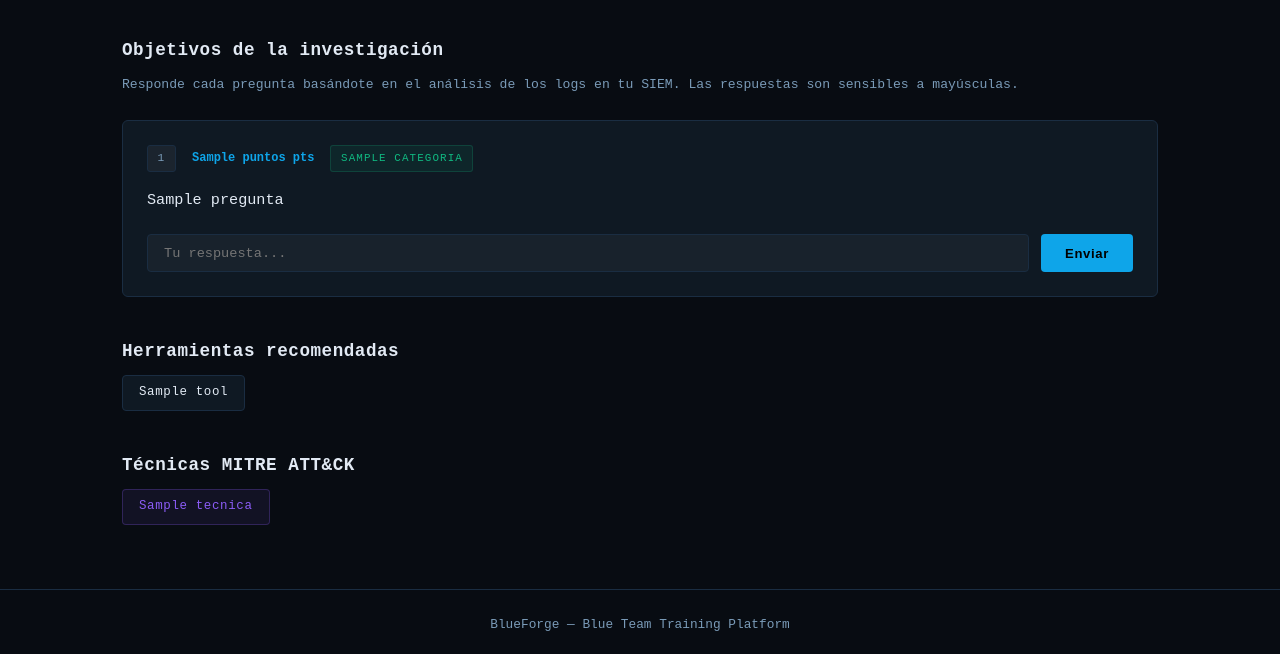
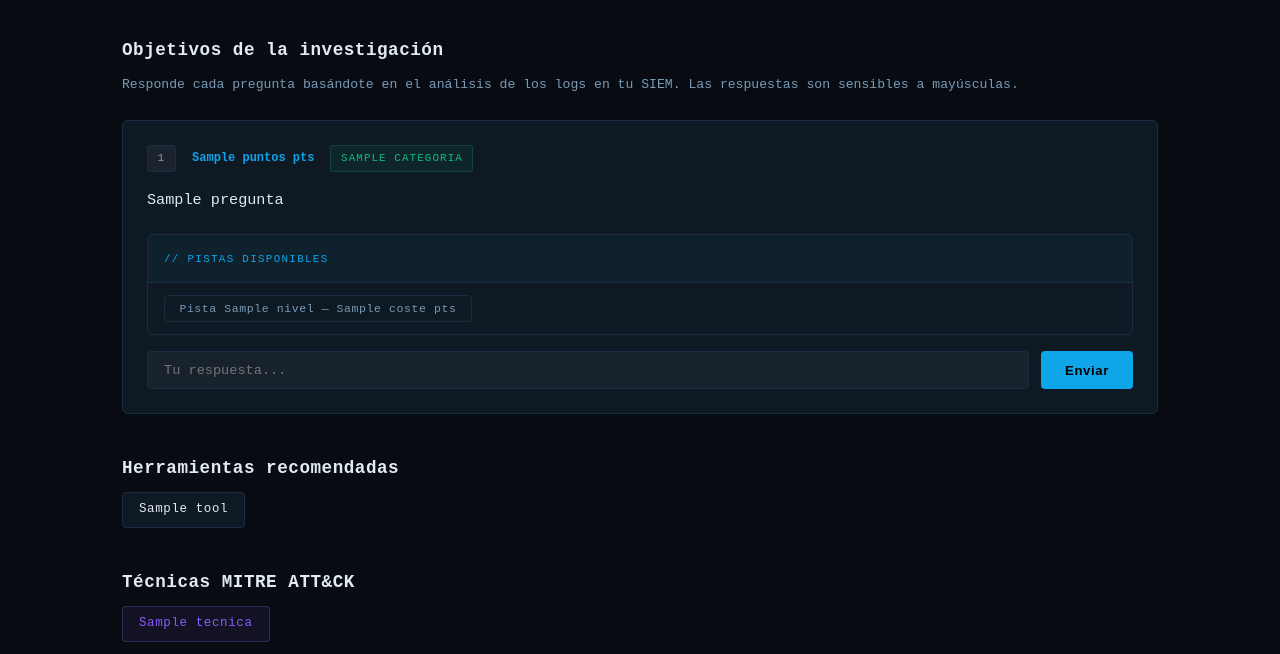
Before and after one commit to mekzzz8/BlueForge, a Flask app: template templates/scenario.html in a window 1280 px wide. Shown: the part 498-1152 px from the top of the page. Before the commit the page ends 1129 px from the top, so only its background shows below. Run offline with Flask 3, Linux system fonts and the light colour scheme; the template is opened without the code that fills it: most values are stand-ins (such as "Sample title", 1, 10 or a date in 2020); data that the repository does not hold is empty.

Commit message:
feat: progressive hints system with point cost

```diff
--- a/core/app.py
+++ b/core/app.py
@@ -22,29 +22,46 @@
         "herramientas": ["Kibana", "Volatility", "Wireshark"],
         "tecnicas_mitre": ["T1566.001", "T1059.001", "T1547.001", "T1486"],
         "objetivos": [
-            {
-                "id": "OBJ-001",
-                "pregunta": "¿Cuál es el nombre del proceso malicioso que inició el ataque?",
-                "categoria": "Threat Hunting",
-                "flag": "svchost_fake.exe",
-                "puntos": 150
-            },
-            {
-                "id": "OBJ-002",
-                "pregunta": "¿Qué dirección IP externa contactó el malware durante la fase C2?",
-                "categoria": "Network Forensics",
-                "flag": "185.220.101.47",
-                "puntos": 200
-            },
-            {
-                "id": "OBJ-003",
-                "pregunta": "¿Qué clave de registro usó el malware para establecer persistencia?",
-                "categoria": "Incident Response",
-                "flag": "HKLM\\SOFTWARE\\Microsoft\\Windows\\CurrentVersion\\Run",
-                "puntos": 250
-            }
+    {
+        "id": "OBJ-001",
+        "pregunta": "¿Cuál es el nombre del proceso malicioso que inició el ataque?",
+        "categoria": "Threat Hunting",
+        "flag": "svchost_fake.exe",
+        "puntos": 150,
+        "hints": [
+            {"nivel": 1, "coste": 0,   "archivo": "hint-obj001-1.md"},
+            {"nivel": 2, "coste": 50,  "archivo": "hint-obj001-2.md"},
+            {"nivel": 3, "coste": 100, "archivo": "hint-obj001-3.md"}
         ]
     },
+    {
+        "id": "OBJ-002",
+        "pregunta": "¿Qué dirección IP externa contactó el malware durante la fase C2?",
+        "categoria": "Network Forensics",
+        "flag": "185.220.101.47",
+        "puntos": 200,
+        "hints": [
+            {"nivel": 1, "coste": 0,   "archivo": "hint-obj002-1.md"},
+            {"nivel": 2, "coste": 50,  "archivo": "hint-obj002-2.md"},
+            {"nivel": 3, "coste": 100, "archivo": "hint-obj002-3.md"}
+        ]
+    },
+    {
+        "id": "OBJ-003",
+        "pregunta": "¿Qué clave de registro usó el malware para establecer persistencia?",
+        "categoria": "Incident Response",
+        "flag": "HKLM\\SOFTWARE\\Microsoft\\Windows\\CurrentVersion\\Run",
+        "puntos": 250,
+        "hints": [
+            {"nivel": 1, "coste": 0,   "archivo": "hint-obj003-1.md"},
+            {"nivel": 2, "coste": 50,  "archivo": "hint-obj003-2.md"},
+            {"nivel": 3, "coste": 100, "archivo": "hint-obj003-3.md"}
+        ]
+    }
+]
+
+    },
+
     {
         "id": "sc-002",
         "nombre": "Operación SilentMove",
@@ -127,5 +144,81 @@
 def progress():
     return render_template('progress.html')
 
+@app.route('/hint/<scenario_id>/<obj_id>/<int:nivel>', methods=['POST'])
+def get_hint(scenario_id, obj_id, nivel):
+    from flask import session
+    import os
+
+    sc = next((s for s in SCENARIOS if s['id'] == scenario_id), None)
+    if sc is None:
+        return jsonify({"error": "Escenario no encontrado"}), 404
+
+    obj = next((o for o in sc['objetivos'] if o['id'] == obj_id), None)
+    if obj is None:
+        return jsonify({"error": "Objetivo no encontrado"}), 404
+
+    hint = next((h for h in obj['hints'] if h['nivel'] == nivel), None)
+    if hint is None:
+        return jsonify({"error": "Hint no encontrado"}), 404
+
+    # Inicializar hints en sesión
+    if 'hints_usados' not in session:
+        session['hints_usados'] = {}
+
+    hint_key = f"{obj_id}-nivel{nivel}"
+
+    # Si ya fue usado devolver el contenido sin cobrar
+    if hint_key in session['hints_usados']:
+        return jsonify({
+            "contenido": session['hints_usados'][hint_key],
+            "coste": 0,
+            "ya_usado": True
+        })
+
+    # Verificar puntos suficientes para hints de pago
+    if hint['coste'] > 0:
+        total_puntos = sum(
+            v['puntos'] for v in session.get('progreso', {}).values()
+        )
+        hints_gastados = sum(
+            h['coste'] for h in session['hints_usados'].values()
+            if isinstance(h, dict) and 'coste' in h
+        )
+        puntos_disponibles = total_puntos - hints_gastados
+        if puntos_disponibles < hint['coste']:
+            return jsonify({
+                "error": f"Puntos insuficientes. Necesitas {hint['coste']} pts."
+            }), 403
+
+    # Leer el archivo de hint
+    hint_path = os.path.join(
+        '..', 'scenarios', scenario_id + '-ransomware',
+        'hints', hint['archivo']
+    )
+
+    # Ruta absoluta desde la raíz del proyecto
+    base_dir = os.path.dirname(os.path.dirname(os.path.abspath(__file__)))
+    hint_path = os.path.join(
+        base_dir, 'scenarios', 'sc-001-ransomware',
+        'hints', hint['archivo']
+    )
+
+    try:
+        with open(hint_path, 'r', encoding='utf-8') as f:
+            contenido = f.read().strip()
+    except FileNotFoundError:
+        return jsonify({"error": "Archivo de hint no encontrado"}), 404
+
+    # Guardar en sesión
+    session['hints_usados'][hint_key] = contenido
+    session.modified = True
+
+    return jsonify({
+        "contenido": contenido,
+        "coste": hint['coste'],
+        "nivel": nivel,
+        "ya_usado": False
+    })
+
 if __name__ == '__main__':
     app.run(debug=True, host='0.0.0.0', port=5001)
--- a/static/css/style.css
+++ b/static/css/style.css
@@ -544,3 +544,76 @@
     font-size: 0.85rem;
     color: var(--text2);
 }
+
+/* ── HINTS ── */
+.hints-section {
+    margin: 1rem 0;
+    border: 1px solid var(--border);
+    border-radius: 6px;
+    overflow: hidden;
+}
+
+.hints-header {
+    background: rgba(14,165,233,0.05);
+    padding: 0.6rem 1rem;
+    border-bottom: 1px solid var(--border);
+}
+
+.hints-label {
+    font-family: 'Courier New', monospace;
+    font-size: 0.68rem;
+    color: var(--blue);
+    letter-spacing: 0.12em;
+    text-transform: uppercase;
+}
+
+.hints-buttons {
+    display: flex;
+    gap: 0.75rem;
+    padding: 0.75rem 1rem;
+    flex-wrap: wrap;
+}
+
+.hint-btn {
+    font-family: 'Courier New', monospace;
+    font-size: 0.72rem;
+    padding: 0.4rem 0.9rem;
+    background: transparent;
+    border: 1px solid var(--border);
+    border-radius: 4px;
+    color: var(--text2);
+    cursor: pointer;
+    letter-spacing: 0.05em;
+    transition: all 0.2s;
+}
+
+.hint-btn:hover {
+    border-color: var(--blue);
+    color: var(--blue);
+}
+
+.hint-btn-used {
+    opacity: 0.4;
+    cursor: not-allowed;
+}
+
+.hint-content {
+    display: none;
+    padding: 1rem;
+    font-size: 0.85rem;
+    line-height: 1.8;
+    border-top: 1px solid var(--border);
+}
+
+.hint-content.hint-visible {
+    display: block;
+    color: var(--text2);
+    background: rgba(245,158,11,0.04);
+    white-space: pre-line;
+}
+
+.hint-content.hint-error {
+    display: block;
+    color: var(--red);
+    background: rgba(239,68,68,0.05);
+}
--- a/templates/scenario.html
+++ b/templates/scenario.html
@@ -30,19 +30,40 @@
 
     <div class="objectives-list">
         {% for obj in scenario.objetivos %}
-        <div class="objective-card">
+<div class="objective-card" id="card-{{ obj.id }}">
     <div class="obj-header">
         <span class="obj-id">{{ obj.id }}</span>
         <span class="obj-pts">{{ obj.puntos }} pts</span>
         <span class="obj-cat">{{ obj.categoria }}</span>
     </div>
     <p class="obj-pregunta">{{ obj.pregunta }}</p>
+
+    <div class="hints-section">
+        <div class="hints-header">
+            <span class="hints-label">// Pistas disponibles</span>
+        </div>
+        <div class="hints-buttons">
+            {% for hint in obj.hints %}
+            <button
+                class="hint-btn"
+                id="hbtn-{{ obj.id }}-{{ hint.nivel }}"
+                onclick="pedirHint('{{ scenario.id }}', '{{ obj.id }}', {{ hint.nivel }}, {{ hint.coste }})">
+                {% if hint.coste == 0 %}
+                    Pista {{ hint.nivel }} — Gratis
+                {% else %}
+                    Pista {{ hint.nivel }} — {{ hint.coste }} pts
+                {% endif %}
+            </button>
+            {% endfor %}
+        </div>
+        <div class="hint-content" id="hint-{{ obj.id }}"></div>
+    </div>
+
     <div class="obj-form" id="form-{{ obj.id }}">
         <input type="text" id="input-{{ obj.id }}" placeholder="Tu respuesta..." class="obj-input">
         <button class="obj-btn" onclick="enviarRespuesta('{{ scenario.id }}', '{{ obj.id }}')">Enviar</button>
     </div>
     <div class="obj-feedback" id="feedback-{{ obj.id }}"></div>
-            </div>
 </div>
 {% endfor %}
     </div>
@@ -92,7 +113,7 @@
 </script>
 
 <script>
-// Cargar progreso al entrar a la página
+// Restaurar progreso al cargar
 fetch('/api/progreso')
     .then(r => r.json())
     .then(data => {
@@ -109,6 +130,35 @@
         });
     });
 
+// Pedir hint
+function pedirHint(scenarioId, objId, nivel, coste) {
+    const hintBox = document.getElementById('hint-' + objId);
+    const btn = document.getElementById('hbtn-' + objId + '-' + nivel);
+
+    if (coste > 0) {
+        const confirmar = confirm(`Esta pista cuesta ${coste} puntos. ¿Continuar?`);
+        if (!confirmar) return;
+    }
+
+    fetch(`/hint/${scenarioId}/${objId}/${nivel}`, { method: 'POST' })
+        .then(r => r.json())
+        .then(data => {
+            if (data.error) {
+                hintBox.textContent = '⚠ ' + data.error;
+                hintBox.className = 'hint-content hint-error';
+                return;
+            }
+            hintBox.textContent = data.contenido;
+            hintBox.className = 'hint-content hint-visible';
+            btn.disabled = true;
+            btn.classList.add('hint-btn-used');
+            if (!data.ya_usado && coste > 0) {
+                btn.textContent = `Pista ${nivel} — Usada (-${coste} pts)`;
+            }
+        });
+}
+
+// Enviar respuesta
 function enviarRespuesta(scenarioId, objId) {
     const input = document.getElementById('input-' + objId);
     const feedback = document.getElementById('feedback-' + objId);
```
Also changed, not shown: scenarios/sc-001-ransomware/hints/hint-obj001-2.md (added, +5 -0 lines), scenarios/sc-001-ransomware/hints/hint-obj001-3.md (added, +3 -0 lines), scenarios/sc-001-ransomware/hints/hint-obj002-1.md (added, +5 -0 lines), scenarios/sc-001-ransomware/hints/hint-obj002-2.md (added, +5 -0 lines), scenarios/sc-001-ransomware/hints/hint-obj002-3.md (added, +4 -0 lines), scenarios/sc-001-ransomware/hints/hint-obj003-1.md (added, +4 -0 lines), scenarios/sc-001-ransomware/hints/hint-obj003-2.md (added, +5 -0 lines), scenarios/sc-001-ransomware/hints/hint-obj003-3.md (added, +5 -0 lines), scenarios/sc-001-ransomware/hints/hint-obj001-1.md (added). Lines whose indentation alone changed are shown as unchanged.
